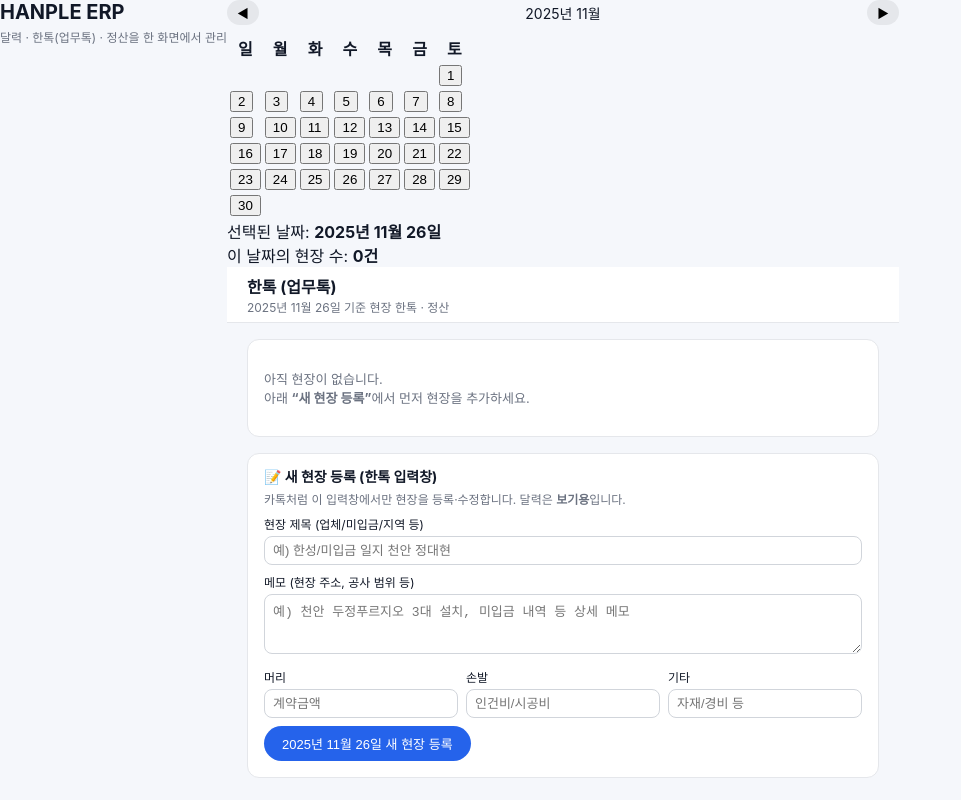
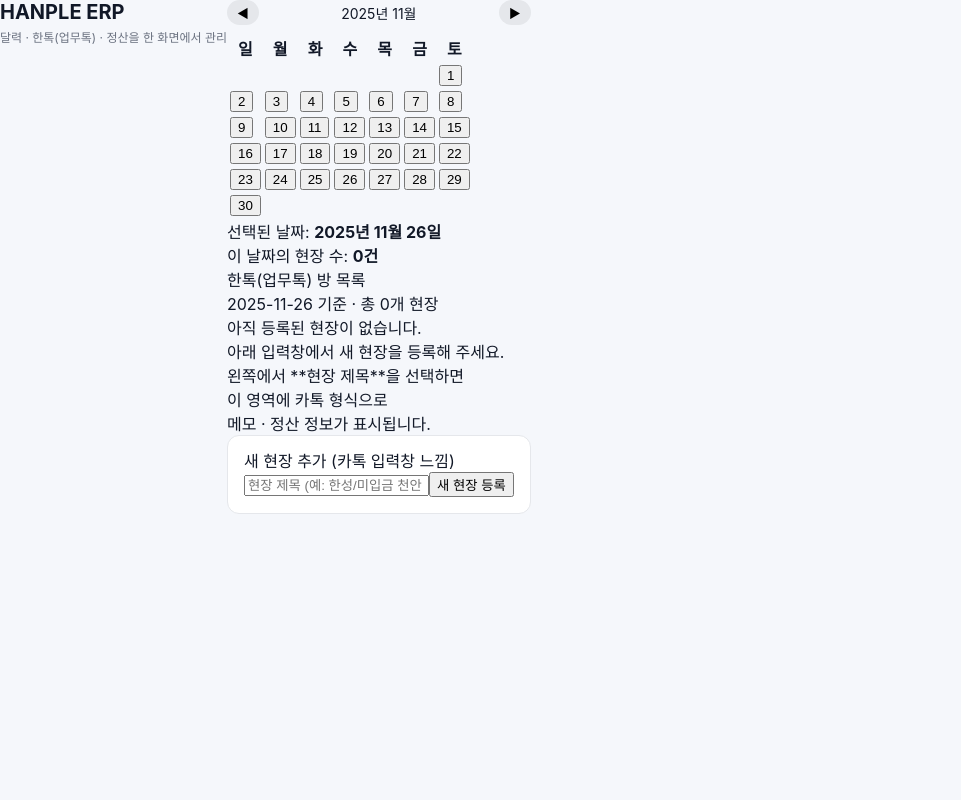
Before and after one commit to hit308277-cloud/hanple-v1, a React (Vite) app: page / in a window 1280 px wide. Shown: the whole page, without its empty margins (0-961 px from the left). Built offline with nearby package versions, Linux system fonts and the light colour scheme.

Commit message:
Refactor TaskChat component and state handling
Refactor TaskChat component to simplify state management and improve readability.

```diff
--- a/src/TaskChat.jsx
+++ b/src/TaskChat.jsx
@@ -1,271 +1,218 @@
-// src/TaskChat.jsx
-import React, { useEffect, useState } from "react";
+import React, { useState } from "react";
 
-function formatKoreanDate(dateStr) {
-  const [y, m, d] = dateStr.split("-");
-  return `${y}년 ${Number(m)}월 ${Number(d)}일`;
-}
+let nextId = 1;
 
-const emptyForm = {
-  title: "",
-  memo: "",
-  head: "",
-  hands: "",
-  extra: "",
-};
+export default function TaskChat({ selectedDate, jobs, onChangeJobs }) {
+  const [selectedJobId, setSelectedJobId] = useState(null);
 
-export default function TaskChat({
-  selectedDate,
-  selectedJob,
-  hasJobs,
-  onCreateJob,
-  onUpdateJob,
-}) {
-  // 상세 화면에서 수정용 상태
-  const [edit, setEdit] = useState(emptyForm);
-  // 새 현장 등록용 상태
-  const [newForm, setNewForm] = useState(emptyForm);
+  // 새 현장 입력용 상태
+  const [title, setTitle] = useState("");
+  const [memo, setMemo] = useState("");
+  const [head, setHead] = useState("");
+  const [hands, setHands] = useState("");
+  const [extra, setExtra] = useState("");
 
-  // 선택 현장 바뀌면 수정폼 동기화
-  useEffect(() => {
-    if (!selectedJob) {
-      setEdit(emptyForm);
-      return;
-    }
-    setEdit({
-      title: selectedJob.title,
-      memo: selectedJob.memo,
-      head: String(selectedJob.head),
-      hands: String(selectedJob.hands),
-      extra: String(selectedJob.extra),
-    });
-  }, [selectedJob]);
-
-  const parseNumber = (v) => {
-    const n = Number(v.toString().replace(/,/g, ""));
-    return Number.isNaN(n) ? 0 : n;
+  const resetForm = () => {
+    setTitle("");
+    setMemo("");
+    setHead("");
+    setHands("");
+    setExtra("");
   };
 
-  const handleSaveEdit = () => {
-    if (!selectedJob) return;
-    onUpdateJob({
-      title: edit.title.trim() || "제목 없음",
-      memo: edit.memo,
-      head: parseNumber(edit.head),
-      hands: parseNumber(edit.hands),
-      extra: parseNumber(edit.extra),
-    });
-    alert("현장 정보가 저장되었습니다.");
-  };
-
-  const handleCreate = () => {
-    if (!newForm.title.trim()) {
-      alert("현장 제목을 입력해주세요. (예: 한성/미입금 일지 천안 정대현)");
+  const handleCreateJob = () => {
+    if (!title.trim()) {
+      alert("현장 제목(업체명 + 요약)을 입력해 주세요.");
       return;
     }
 
-    onCreateJob({
-      title: newForm.title.trim(),
-      memo: newForm.memo,
-      head: parseNumber(newForm.head),
-      hands: parseNumber(newForm.hands),
-      extra: parseNumber(newForm.extra),
-    });
+    const newJob = {
+      id: nextId++,
+      title: title.trim(),
+      memo: memo.trim(),
+      head: Number(head || 0),
+      hands: Number(hands || 0),
+      extra: Number(extra || 0),
+      createdAt: new Date().toISOString(),
+    };
 
-    setNewForm(emptyForm);
-    alert("새 현장이 등록되었습니다. (좌측 목록과 달력에 반영)");
+    const newJobs = [...jobs, newJob];
+    onChangeJobs(newJobs);
+    setSelectedJobId(newJob.id);
+    resetForm();
   };
 
-  const currentHead = selectedJob ? selectedJob.head : 0;
-  const currentHands = selectedJob ? selectedJob.hands : 0;
-  const currentExtra = selectedJob ? selectedJob.extra : 0;
-  const currentNet = currentHead - currentHands - currentExtra;
+  const selectedJob = jobs.find((j) => j.id === selectedJobId) || null;
+
+  const handleUpdateSelectedJob = () => {
+    if (!selectedJob) return;
+
+    const updated = {
+      ...selectedJob,
+      memo,
+      head: Number(head || 0),
+      hands: Number(hands || 0),
+      extra: Number(extra || 0),
+    };
+
+    const newJobs = jobs.map((j) => (j.id === selectedJob.id ? updated : j));
+    onChangeJobs(newJobs);
+    alert("현장 정보가 수정되었습니다.");
+  };
+
+  const handleClickJob = (job) => {
+    setSelectedJobId(job.id);
+    setTitle(job.title);
+    setMemo(job.memo || "");
+    setHead(String(job.head || ""));
+    setHands(String(job.hands || ""));
+    setExtra(String(job.extra || ""));
+  };
+
+  const total = (Number(head || 0) + Number(hands || 0) + Number(extra || 0)) || 0;
 
   return (
-    <div className="right-panel">
-      {/* 상단 헤더 - 카톡 채팅창 느낌 */}
-      <header className="chat-header">
-        <div className="chat-header-title">
-          <span className="chat-main-title">한톡 (업무톡)</span>
-          <span className="chat-sub-title">
-            {formatKoreanDate(selectedDate)} 기준 현장 한톡 · 정산
-          </span>
+    <div className="taskchat-layout">
+      {/* 왼쪽 : 카톡 방 리스트 */}
+      <div className="taskchat-list-panel">
+        <div className="taskchat-list-header">
+          <div className="list-title">한톡(업무톡) 방 목록</div>
+          <div className="list-sub">
+            {selectedDate} 기준 · 총 {jobs.length}개 현장
+          </div>
         </div>
-      </header>
 
-      <div className="chat-body">
-        {/* 선택된 현장 상세 (카톡 채팅창 같은 역할) */}
-        <section className="chat-room">
-          {!selectedJob && !hasJobs && (
-            <div className="chat-empty">
-              <p>
-                아직 현장이 없습니다.
-                <br />
-                아래 <strong>“새 현장 등록”</strong>에서 먼저 현장을 추가하세요.
-              </p>
+        <div className="taskchat-list">
+          {jobs.length === 0 && (
+            <div className="empty-list">
+              아직 등록된 현장이 없습니다.
+              <br />
+              아래 입력창에서 새 현장을 등록해 주세요.
             </div>
           )}
 
-          {!selectedJob && hasJobs && (
-            <div className="chat-empty">
-              <p>
-                좌측 달력 아래 <strong>현장 제목</strong>을 클릭하면
-                <br />
-                여기에서 해당 현장의 메모와 정산을 볼 수 있습니다.
-              </p>
+          {jobs.map((job) => (
+            <button
+              key={job.id}
+              className={`job-list-item ${
+                job.id === selectedJobId ? "job-list-item-active" : ""
+              }`}
+              onClick={() => handleClickJob(job)}
+            >
+              <div className="job-title">{job.title}</div>
+              <div className="job-meta">
+                메모 {job.memo ? "있음" : "없음"} · 정산{" "}
+                {job.head || job.hands || job.extra ? "입력됨" : "미입력"}
+              </div>
+            </button>
+          ))}
+        </div>
+      </div>
+
+      {/* 오른쪽 : 선택된 방 상세 (카톡 스타일) */}
+      <div className="taskchat-detail-panel">
+        {!selectedJob && (
+          <div className="detail-empty">
+            왼쪽에서 **현장 제목**을 선택하면
+            <br />
+            이 영역에 카톡 형식으로
+            <br />
+            메모 · 정산 정보가 표시됩니다.
+          </div>
+        )}
+
+        {selectedJob && (
+          <div className="detail-wrapper">
+            {/* 상단 제목(방 제목) */}
+            <div className="chat-header-bar">
+              <div className="chat-room-title">{selectedJob.title}</div>
+              <div className="chat-room-sub">
+                {selectedDate} · 한톡 현장 단톡방
+              </div>
             </div>
-          )}
 
-          {selectedJob && (
-            <div className="chat-detail">
-              <h2 className="chat-room-title">{edit.title || "제목 없음"}</h2>
-              <p className="chat-room-date">
-                {formatKoreanDate(selectedDate)} · 한플 ERP 현장 한톡
-              </p>
-
-              <div className="chat-section">
-                <h3>현장 메모 · 공사 범위</h3>
+            <div className="chat-body">
+              {/* 메모 카드 */}
+              <div className="chat-card">
+                <div className="chat-card-title">현장 메모 · 공사 범위</div>
                 <textarea
-                  className="chat-textarea"
-                  placeholder="예) 천안 두정푸르지오 3대 설치 / 한성 미입금 일지 등"
-                  value={edit.memo}
-                  onChange={(e) =>
-                    setEdit((prev) => ({ ...prev, memo: e.target.value }))
-                  }
+                  className="memo-textarea"
+                  placeholder="카톡에 쓰듯이 현장 상황, 공사 범위, 메모를 자유롭게 입력하세요."
+                  value={memo}
+                  onChange={(e) => setMemo(e.target.value)}
                 />
               </div>
 
-              <div className="chat-section">
-                <h3>정산 (머리 · 손발 · 기타)</h3>
-                <div className="settle-grid">
-                  <label>
-                    머리 (계약금액 또는 도급비)
+              {/* 정산 카드 */}
+              <div className="chat-card">
+                <div className="chat-card-title">정산 (머리 · 손발 · 기타)</div>
+
+                <div className="settlement-grid">
+                  <div className="settlement-row">
+                    <label>머리 (계약자 수익)</label>
                     <input
-                      type="text"
-                      value={edit.head}
-                      onChange={(e) =>
-                        setEdit((prev) => ({ ...prev, head: e.target.value }))
-                      }
-                      placeholder="예) 5,000,000"
+                      type="number"
+                      className="settlement-input"
+                      value={head}
+                      onChange={(e) => setHead(e.target.value)}
+                      placeholder="예) 5000000"
                     />
-                  </label>
-                  <label>
-                    손발 (인건비/시공비)
+                    <span className="settlement-unit">원</span>
+                  </div>
+                  <div className="settlement-row">
+                    <label>손발 (인건비)</label>
                     <input
-                      type="text"
-                      value={edit.hands}
-                      onChange={(e) =>
-                        setEdit((prev) => ({ ...prev, hands: e.target.value }))
-                      }
-                      placeholder="예) 2,000,000"
+                      type="number"
+                      className="settlement-input"
+                      value={hands}
+                      onChange={(e) => setHands(e.target.value)}
+                      placeholder="예) 2000000"
                     />
-                  </label>
-                  <label>
-                    기타 (자재/경비 등)
+                    <span className="settlement-unit">원</span>
+                  </div>
+                  <div className="settlement-row">
+                    <label>기타 (경비 등)</label>
                     <input
-                      type="text"
-                      value={edit.extra}
-                      onChange={(e) =>
-                        setEdit((prev) => ({ ...prev, extra: e.target.value }))
-                      }
-                      placeholder="예) 300,000"
+                      type="number"
+                      className="settlement-input"
+                      value={extra}
+                      onChange={(e) => setExtra(e.target.value)}
+                      placeholder="예) 300000"
                     />
-                  </label>
+                    <span className="settlement-unit">원</span>
+                  </div>
                 </div>
 
-                <div className="settle-summary">
-                  <div>머리: {currentHead.toLocaleString()}원</div>
-                  <div>손발: {currentHands.toLocaleString()}원</div>
-                  <div>기타: {currentExtra.toLocaleString()}원</div>
-                  <div className="settle-net">
-                    순이익(머리-손발-기타):{" "}
-                    <strong>{currentNet.toLocaleString()}원</strong>
-                  </div>
+                <div className="settlement-summary">
+                  <span>합계(머리+손발+기타)</span>
+                  <span className="settlement-total">
+                    {total.toLocaleString()} 원
+                  </span>
                 </div>
               </div>
 
-              <div className="chat-actions">
-                <button onClick={handleSaveEdit}>현장 정보 저장</button>
+              <div className="detail-buttons">
+                <button className="btn-primary" onClick={handleUpdateSelectedJob}>
+                  선택된 현장 정보 저장(수정)
+                </button>
               </div>
             </div>
-          )}
-        </section>
+          </div>
+        )}
 
-        {/* 아래쪽 : 새 현장 등록 (한톡 입력창 역할) */}
-        <section className="new-job-section">
-          <h3>📝 새 현장 등록 (한톡 입력창)</h3>
-          <p className="new-job-help">
-            카톡처럼 이 입력창에서만 현장을 등록·수정합니다. 달력은{" "}
-            <strong>보기용</strong>입니다.
-          </p>
-
-          <div className="new-job-grid">
-            <label>
-              현장 제목 (업체/미입금/지역 등)
-              <input
-                type="text"
-                value={newForm.title}
-                onChange={(e) =>
-                  setNewForm((prev) => ({ ...prev, title: e.target.value }))
-                }
-                placeholder="예) 한성/미입금 일지 천안 정대현"
-              />
-            </label>
-
-            <label>
-              메모 (현장 주소, 공사 범위 등)
-              <textarea
-                value={newForm.memo}
-                onChange={(e) =>
-                  setNewForm((prev) => ({ ...prev, memo: e.target.value }))
-                }
-                placeholder="예) 천안 두정푸르지오 3대 설치, 미입금 내역 등 상세 메모"
-              />
-            </label>
-
-            <div className="settle-grid">
-              <label>
-                머리
-                <input
-                  type="text"
-                  value={newForm.head}
-                  onChange={(e) =>
-                    setNewForm((prev) => ({ ...prev, head: e.target.value }))
-                  }
-                  placeholder="계약금액"
-                />
-              </label>
-              <label>
-                손발
-                <input
-                  type="text"
-                  value={newForm.hands}
-                  onChange={(e) =>
-                    setNewForm((prev) => ({ ...prev, hands: e.target.value }))
-                  }
-                  placeholder="인건비/시공비"
-                />
-              </label>
-              <label>
-                기타
-                <input
-                  type="text"
-                  value={newForm.extra}
-                  onChange={(e) =>
-                    setNewForm((prev) => ({ ...prev, extra: e.target.value }))
-                  }
-                  placeholder="자재/경비 등"
-                />
-              </label>
-            </div>
-          </div>
-
-          <div className="chat-actions">
-            <button onClick={handleCreate}>
-              {formatKoreanDate(selectedDate)} 새 현장 등록
-            </button>
-          </div>
-        </section>
+        {/* 새 현장 추가 – 화면 제일 아래, 카톡 입력창 느낌 */}
+        <div className="new-job-section">
+          <div className="new-job-title">새 현장 추가 (카톡 입력창 느낌)</div>
+          <input
+            className="new-job-input"
+            placeholder="현장 제목 (예: 한성/미입금 천안 정대현, 삼성 무풍 4대 설치)"
+            value={title}
+            onChange={(e) => setTitle(e.target.value)}
+          />
+          <button className="btn-secondary" onClick={handleCreateJob}>
+            새 현장 등록
+          </button>
+        </div>
       </div>
     </div>
   );
```
